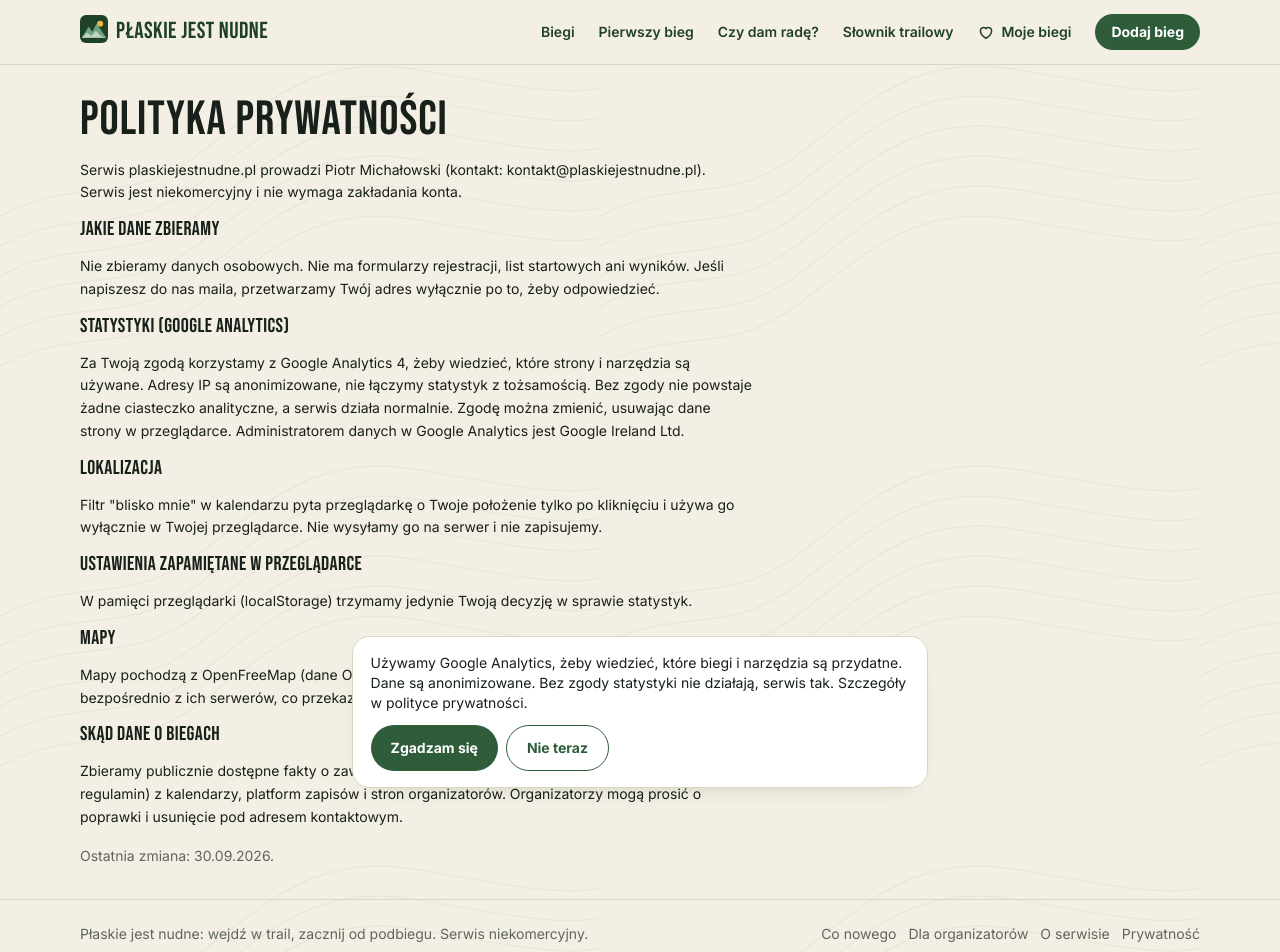
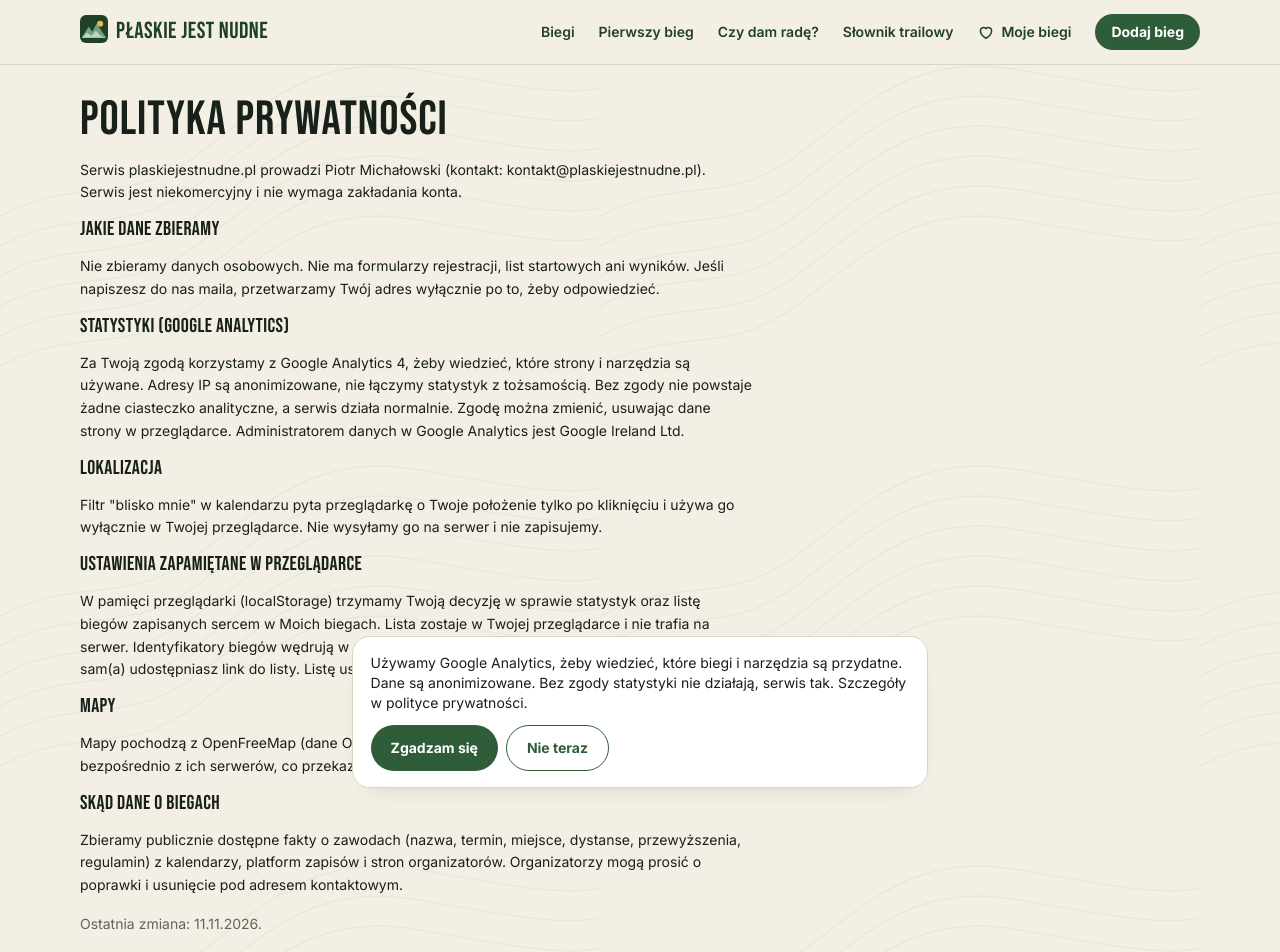
Before and after one commit to piotrmichalowski85/plaskie-jest-nudne, a Next.js app: page /prywatnosc in a window 1280 px wide. Shown: the top 952 px of the page. Built offline with nearby package versions, Linux system fonts and the light colour scheme; no server answers.

Commit message:
docs: polityka prywatności o liście "Moje biegi" w pamięci przeglądarki
Co-Authored-By: Claude Fable 5.2 <noreply@anthropic.com>

```diff
--- a/app/prywatnosc/page.tsx
+++ b/app/prywatnosc/page.tsx
@@ -12,12 +12,12 @@ export default function Prywatnosc() {
       <h2 className="text-xl font-bold">Lokalizacja</h2>
       <p>Filtr "blisko mnie" w kalendarzu pyta przeglądarkę o Twoje położenie tylko po kliknięciu i używa go wyłącznie w Twojej przeglądarce. Nie wysyłamy go na serwer i nie zapisujemy.</p>
       <h2 className="text-xl font-bold">Ustawienia zapamiętane w przeglądarce</h2>
-      <p>W pamięci przeglądarki (localStorage) trzymamy jedynie Twoją decyzję w sprawie statystyk.</p>
+      <p>W pamięci przeglądarki (localStorage) trzymamy Twoją decyzję w sprawie statystyk oraz listę biegów zapisanych sercem w <a className="underline" href="/moje">Moich biegach</a>. Lista zostaje w Twojej przeglądarce i nie trafia na serwer. Identyfikatory biegów wędrują w adresie tylko wtedy, gdy pobierasz plik do kalendarza albo sam(a) udostępniasz link do listy. Listę usuniesz, odklikując serca albo czyszcząc dane strony.</p>
       <h2 className="text-xl font-bold">Mapy</h2>
       <p>Mapy pochodzą z OpenFreeMap (dane OpenStreetMap). Przeglądarka pobiera kafelki mapy bezpośrednio z ich serwerów, co przekazuje im Twój adres IP, tak jak każdej odwiedzanej stronie.</p>
       <h2 className="text-xl font-bold">Skąd dane o biegach</h2>
       <p>Zbieramy publicznie dostępne fakty o zawodach (nazwa, termin, miejsce, dystanse, przewyższenia, regulamin) z kalendarzy, platform zapisów i stron organizatorów. Organizatorzy mogą prosić o poprawki i usunięcie pod adresem kontaktowym.</p>
-      <p className="text-[var(--muted)]">Ostatnia zmiana: 30.09.2026.</p>
+      <p className="text-[var(--muted)]">Ostatnia zmiana: 11.11.2026.</p>
     </article>
   );
 }
```
